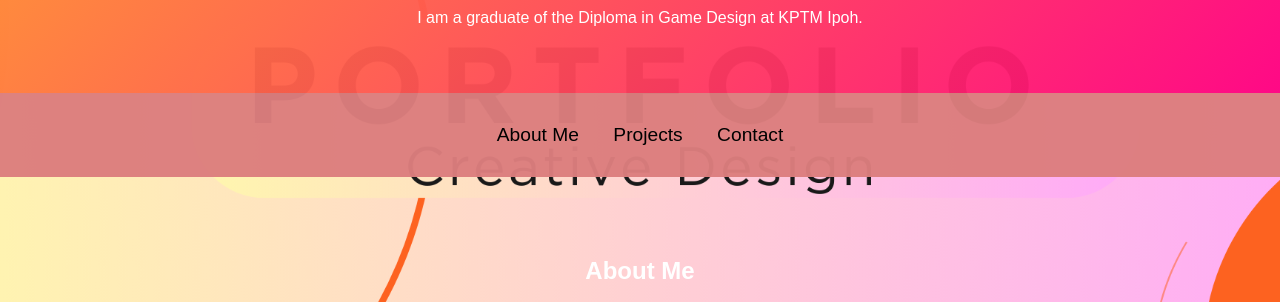
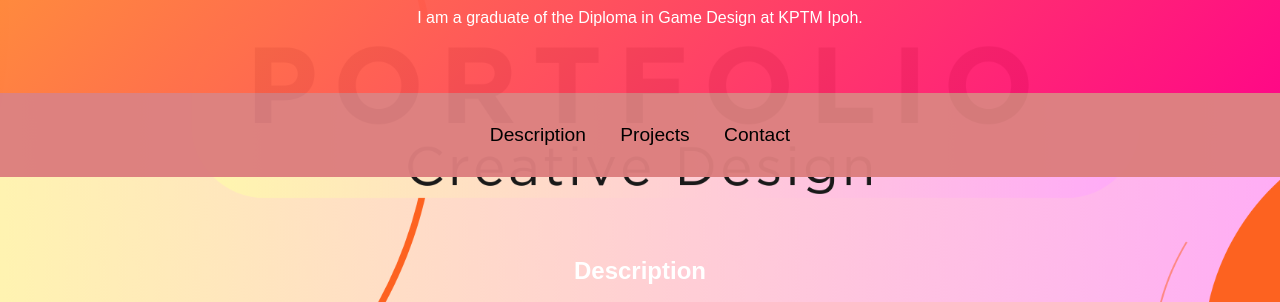
Before and after one commit to isaiman932/myportfolio, a plain HTML site: page index.html in a window 1280 px wide. Shown: the part 1100-1402 px from the top of the page. Drawn offline with Linux system fonts and the light colour scheme.

Commit message:
Update index.html

```diff
--- a/index.html
+++ b/index.html
@@ -20,14 +20,14 @@
 
     <nav>
         <ul>
-            <li><a href="#about">About Me</a></li>
+            <li><a href="#about">Description</a></li>
             <li><a href="#projects">Projects</a></li>
             <li><a href="#contact">Contact</a></li>
         </ul>
     </nav>
 
     <section id="about">
-        <h2>About Me</h2>
+        <h2>Description</h2>
         <p>Passionate designer and developer who thrives on crafting unique and engaging digital experiences. With a strong interest in blending creativity and functionality, I aim to design interfaces and interactions that not only look visually appealing but also feel intuitive and user-friendly. This portfolio website is a showcase of my work and creativity, built entirely using HTML and CSS as a reflection of my dedication to clean code and elegant design. Here, you will find a collection of my projects, ideas, and experiments that represent my journey in design and development. My goal is to continuously learn, improve, and contribute to building meaningful digital experiences that inspire and connect with people.</p>
     </section>
 
```
